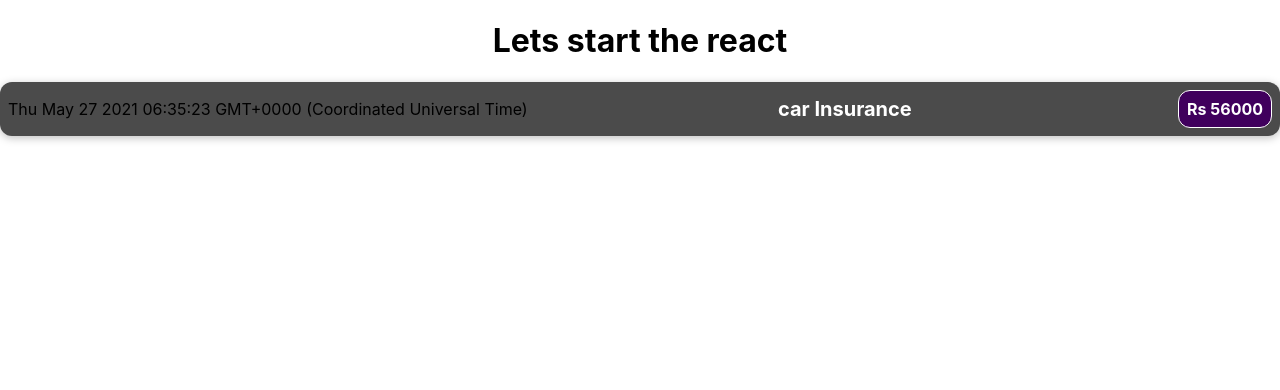
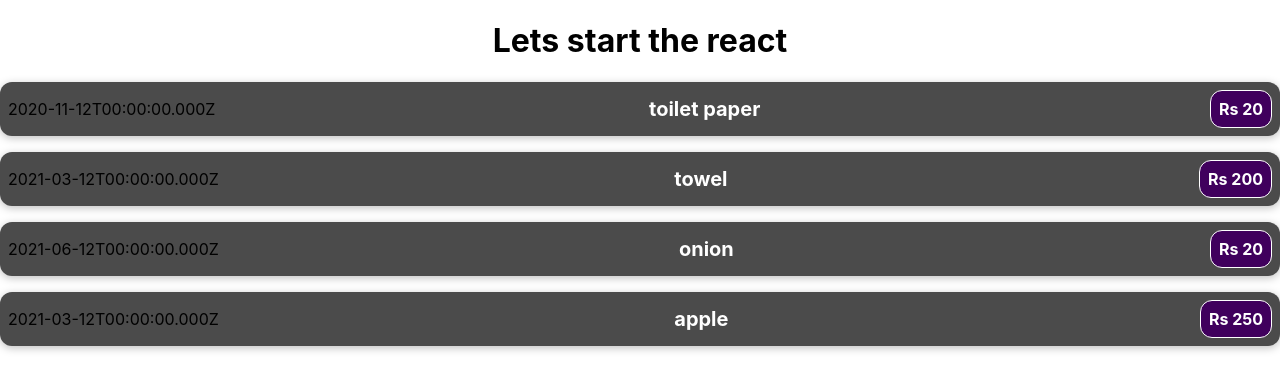
Before and after one commit to Srijanathulung/react-practise, a React (Create React App) app: page / in a window 1280 px wide. Shown: the top 390 px of the page. Built offline with nearby package versions, Linux system fonts and the light colour scheme.

Commit message:
passing props

```diff
--- a/src/App.js
+++ b/src/App.js
@@ -2,10 +2,55 @@ import './App.css';
 import ExpenseItem from './components/ExpenseItem';
 
 function App() {
+  const expense = [{
+    id: 'a1',
+    title: 'toilet paper',
+    amount: 'Rs 20',
+    date: new Date(2020,10,12),
+  },
+    {
+      id: 'a2',
+      title: 'towel',
+      amount: 'Rs 200',
+      date: new Date(2021,2,12),
+    },
+    {
+      id: 'a3',
+      title: 'onion',
+      amount: 'Rs 20',
+      date: new Date(2021,5,12),
+    },
+    {
+      id: 'a4',
+      title: 'apple',
+      amount: 'Rs 250',
+      date: new Date(2021,2,12),
+    }
+  ]
   return (
     <div className="App">
       <h1>Lets start the react</h1>
-      <ExpenseItem/>
+      <ExpenseItem
+        titleAttribute={expense[0].title}
+        amountAttribute={expense[0].amount}
+        dateAttribute={expense[0].date}>
+      </ExpenseItem>
+      <ExpenseItem
+      titleAttribute={expense[1].title}
+      amountAttribute={expense[1].amount}
+        dateAttribute={expense[1].date}
+      />
+      <ExpenseItem
+      titleAttribute={expense[2].title}
+      amountAttribute={expense[2].amount}
+        dateAttribute={expense[2].date}
+      />
+      <ExpenseItem
+      titleAttribute={expense[3].title}
+      amountAttribute={expense[3].amount}
+        dateAttribute={expense[3].date}
+      />
+
     </div>
   );
 }
--- a/src/components/ExpenseItem.js
+++ b/src/components/ExpenseItem.js
@@ -1,15 +1,14 @@
 import './ExpenseItem.css';
-function ExpenseItem() {
-    let expenseDate = Date().toString();
-    let expenseTitle = 'car Insurance';
-    let expenseAmount = 'Rs 56000';
+function ExpenseItem(props) {
+
     return <div className='expense-item'>
 
-        <div >{expenseDate}</div>
+        <div >{props.dateAttribute.toISOString()}</div>
 
             <div className='expense-item_description'>
-                <h2>{expenseTitle}</h2>
-                <div className='expense-item_price'>{expenseAmount}</div>
+                <h2>{props.titleAttribute}</h2>
+            <div className='expense-item_price'>{props.amountAttribute}</div>
+
         </div>
 
 
```
